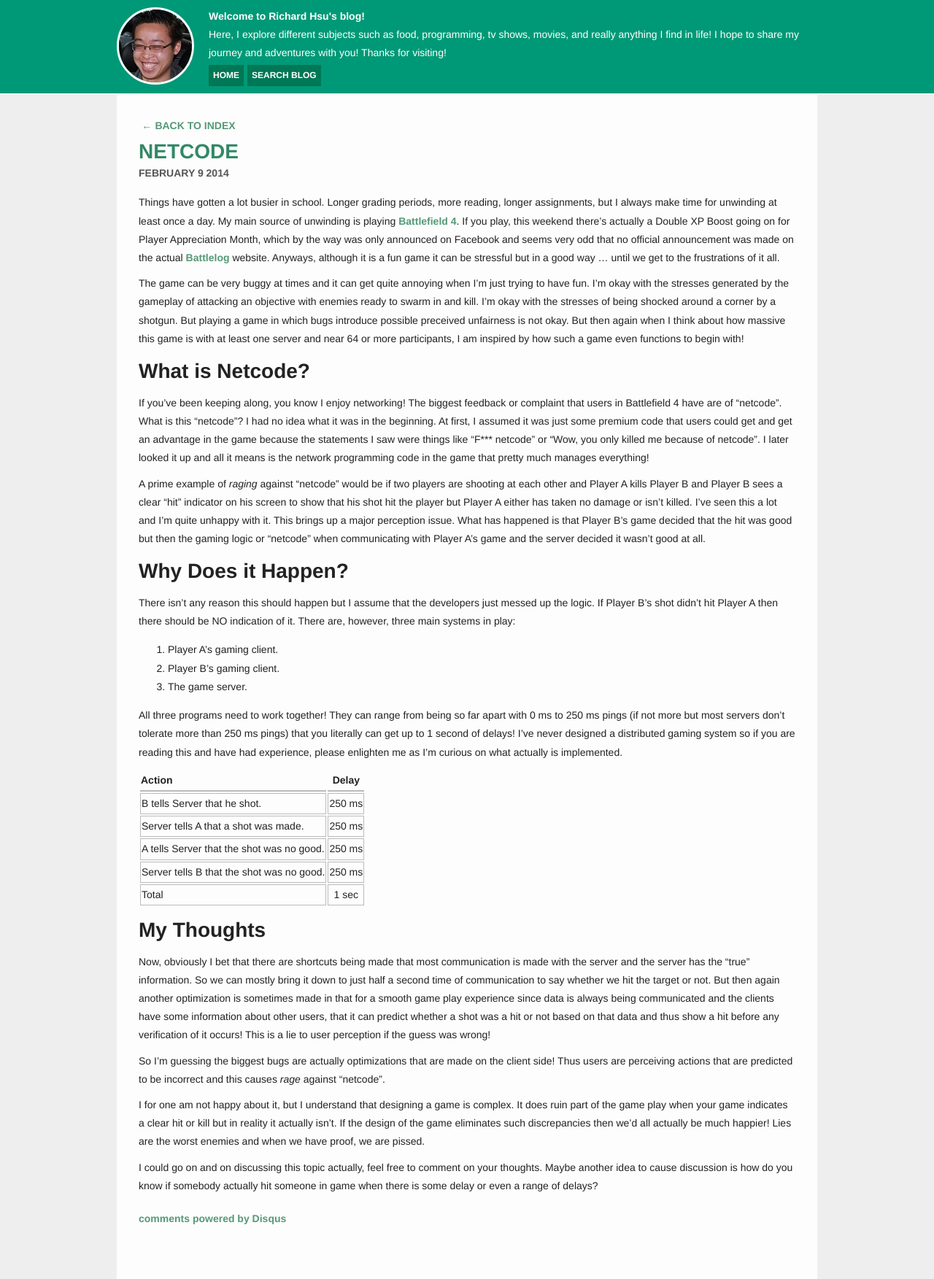
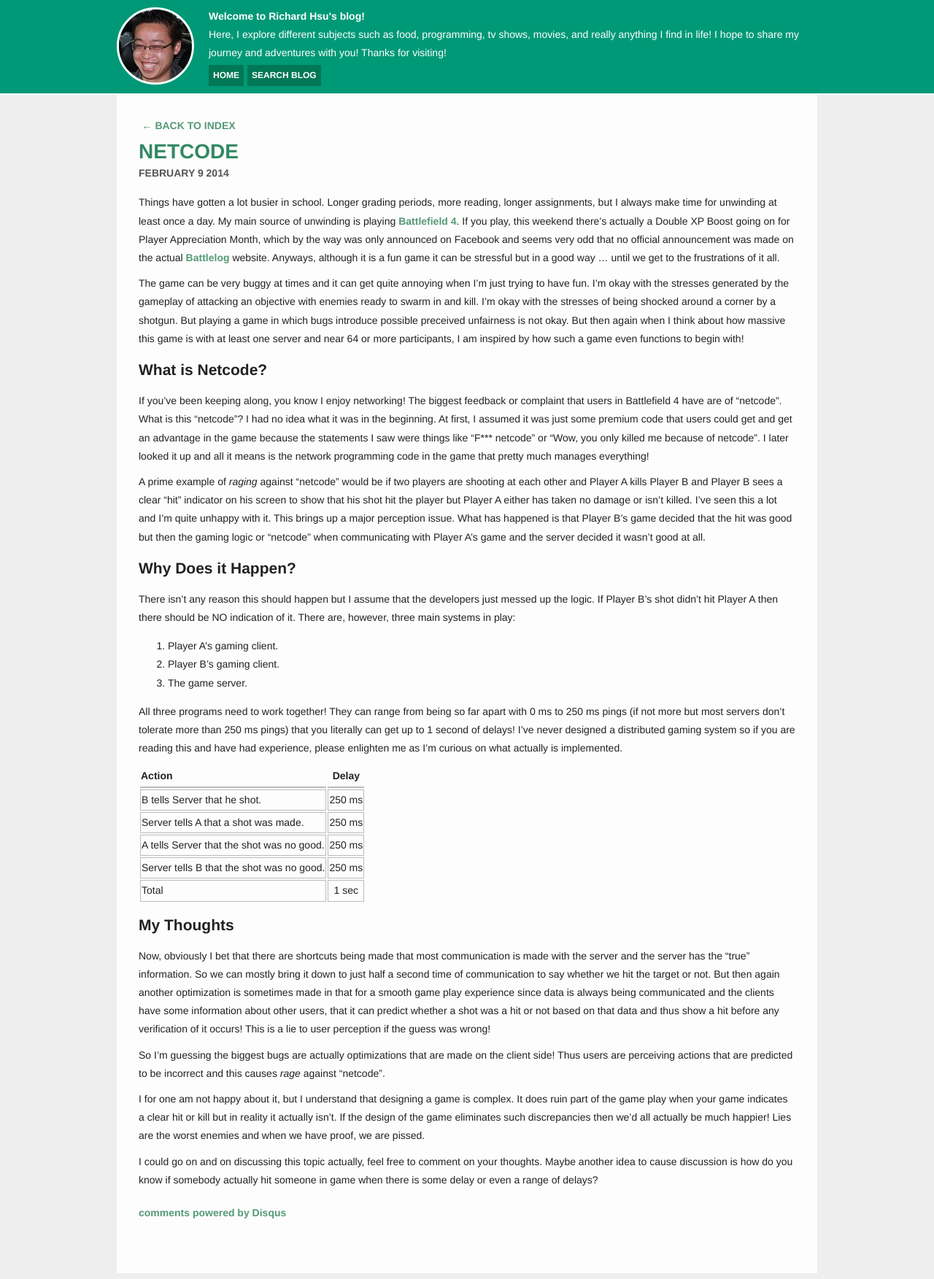
Before and after one commit to richardhsu/richardhsu.github.io, a Jekyll site: the page built from _posts/2014-02-09-netcode-frustrations.markdown, in a window 1280 px wide. Shown: the whole page at 73% size. Built offline with Jekyll 4.4.1, drawn with Linux system fonts in a browser that asks for light colours; Markdown is read by kramdown in place of the engine named in the settings; comment, search, counter and statistics services are not loaded.

Commit message:
Wrong heading, wanted h2.

```diff
--- a/_posts/2014-02-09-netcode-frustrations.markdown
+++ b/_posts/2014-02-09-netcode-frustrations.markdown
@@ -25,7 +25,7 @@ functions to begin with!
 
 <!--more-->
 
-# What is Netcode?
+## What is Netcode?
 
 If you've been keeping along, you know I enjoy networking! The biggest feedback
 or complaint that users in Battlefield 4 have are of "netcode". What is this
@@ -44,7 +44,7 @@ that Player B's game decided that the hit was good but then the gaming logic
 or "netcode" when communicating with Player A's game and the server decided it
 wasn't good at all.
 
-# Why Does it Happen?
+## Why Does it Happen?
 
 There isn't any reason this should happen but I assume that the developers
 just messed up the logic. If Player B's shot didn't hit Player A then there
@@ -70,7 +70,7 @@ implemented.
 | Total                                     | 1 sec  |
 
 
-# My Thoughts
+## My Thoughts
 
 Now, obviously I bet that there are shortcuts being made that most communication
 is made with the server and the server has the "true" information. So we can
```
